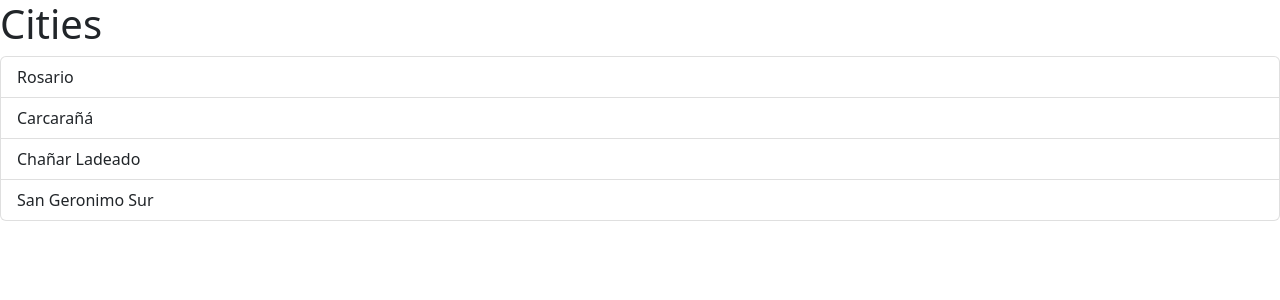
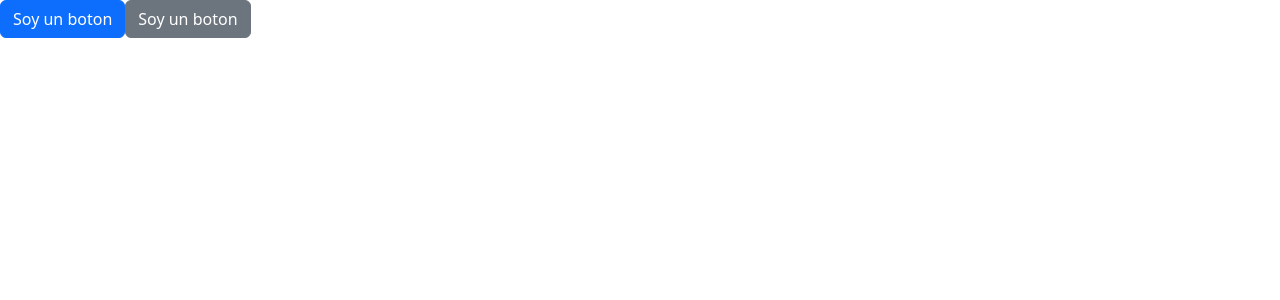
Before and after one commit to SofiaBargues/react-18-typescript, a React (Vite) app: page / in a window 1280 px wide. Shown: the top 300 px of the page. Built offline with nearby package versions, Linux system fonts and the light colour scheme; the HTML template or start-up script is replaced by a standard one.

Commit message:
alert, button

```diff
--- a/src/App.tsx
+++ b/src/App.tsx
@@ -1,11 +1,14 @@
-import ListGroup from "./components/ListGroup";
+import Button from "./components/Button";
 
 function App() {
   const items = ["Rosario", "Carcarañá", "Chañar Ladeado", "San Geronimo Sur"];
 
   return (
     <div>
-      <ListGroup items={items} heading="Cities" />
+      <Button onClick={() => console.log("clicked")}>Soy un boton</Button>
+      <Button variant="secondary" onClick={() => console.log("clicked")}>
+        Soy un boton
+      </Button>
     </div>
   );
 }
--- /dev/null
+++ b/src/components/Button.tsx
@@ -0,0 +1,16 @@
+import { ReactNode } from "react";
+
+interface Props {
+  children: string;
+  onClick: () => void;
+  variant?: "primary" | "secondary" | "danger";
+}
+const Buttom = ({ children, onClick, variant = "primary" }: Props) => {
+  return (
+    <button onClick={onClick} type="button" className={`btn btn-${variant}`}>
+      {children}
+    </button>
+  );
+};
+
+export default Buttom;
```
Also changed, not shown: src/components/Alert.tsx (added, +10 -0 lines).
